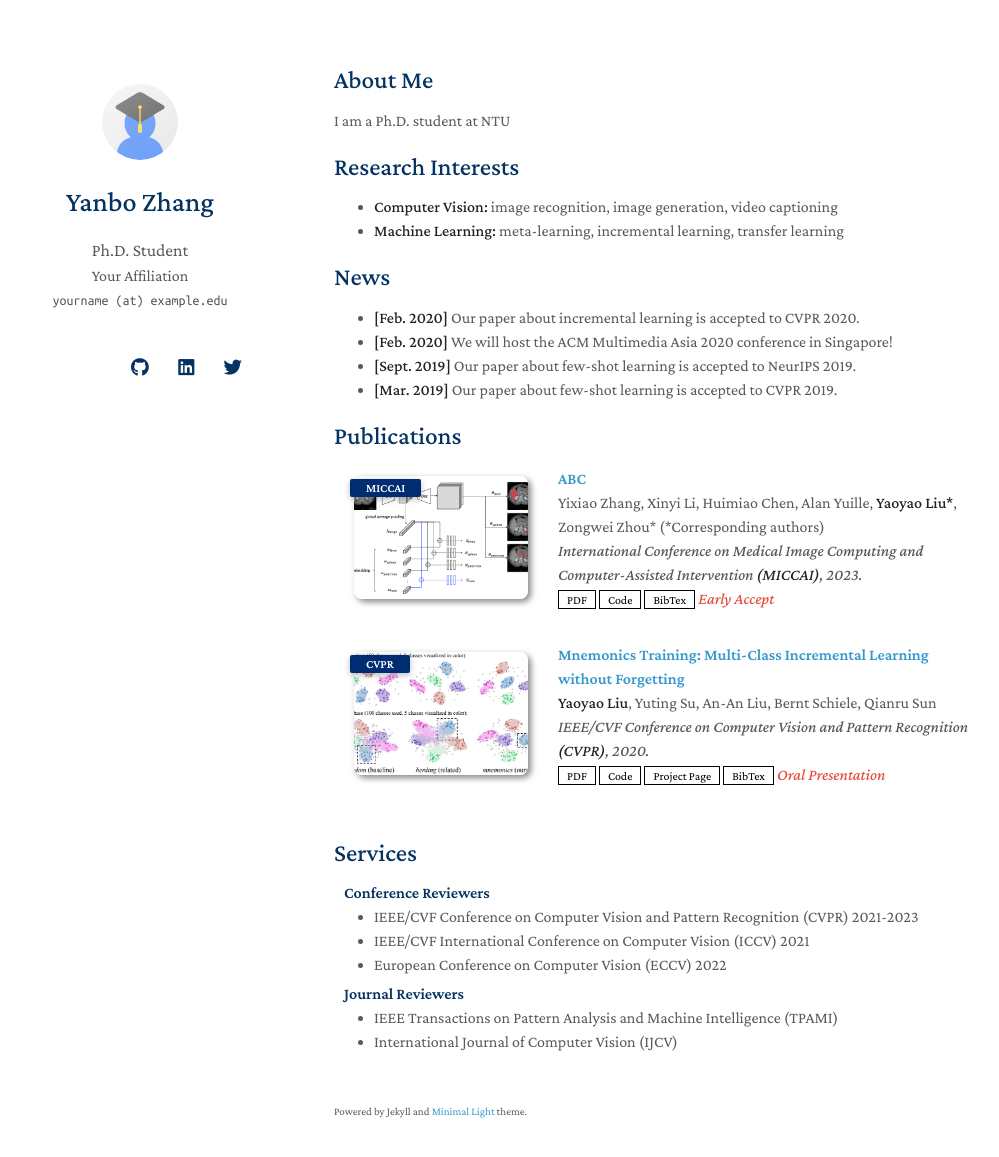
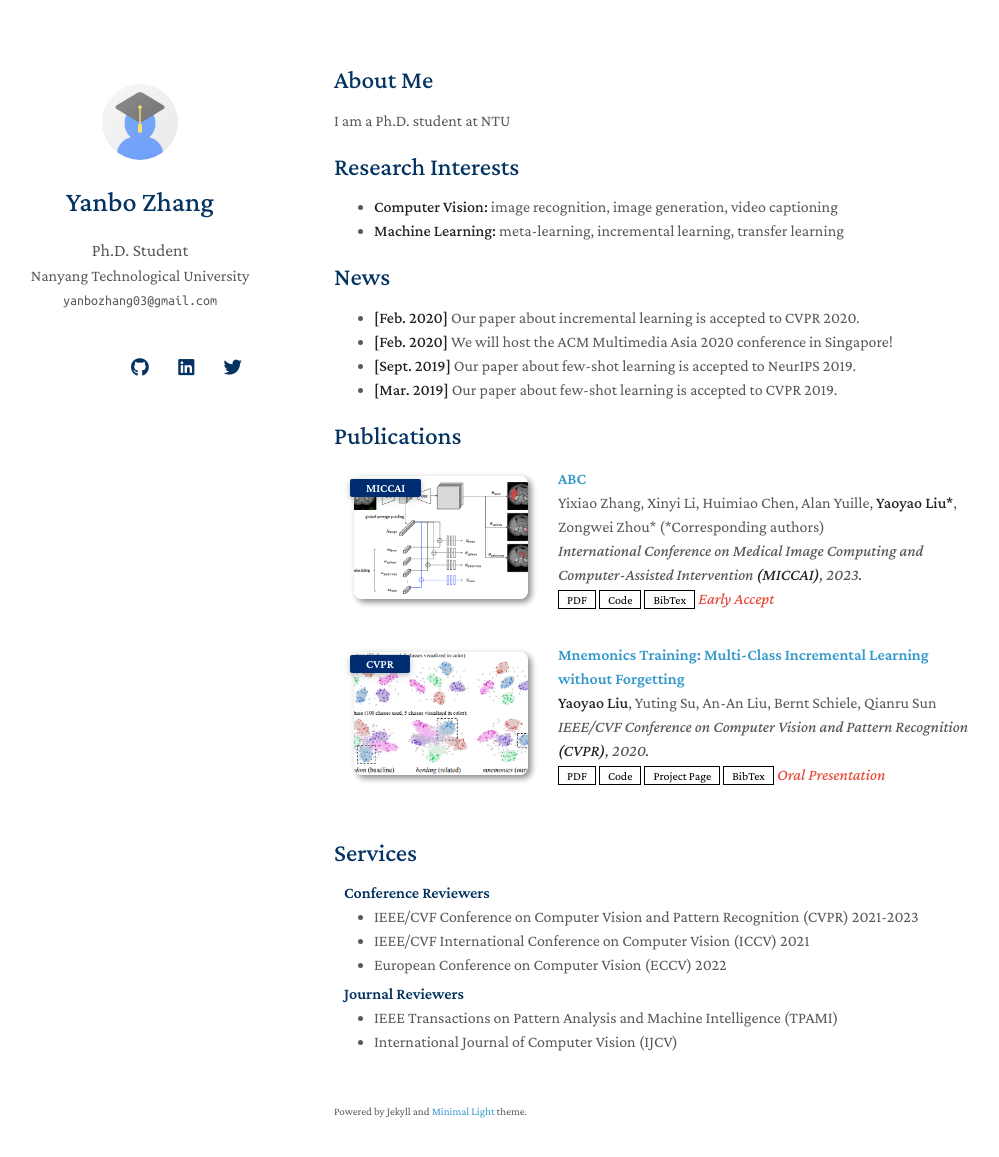
Before and after one commit to yanbozhang003/yanbozhang003.github.io, a Jekyll site: the page built from index.md, in a window 1280 px wide and 1192 px high. Shown: the top 1157 px of the window, without its empty margins (136-1135 px from the left). Built offline with Jekyll 4.4.1, drawn with Linux system fonts in a browser that asks for light colours; nearby versions of some CDN libraries; a style sheet for code colours, icons or effects is not loaded; our own code applies the rules of GitHub Pages for plain Markdown files.

Commit message:
Update _config.yml

```diff
--- a/_config.yml
+++ b/_config.yml
@@ -3,8 +3,8 @@ remote_theme: yaoyao-liu/minimal-light
 # Basic Information
 title: Yanbo Zhang
 position: Ph.D. Student
-affiliation: Your Affiliation
-email: yourname (at) example.edu
+affiliation: Nanyang Technological University
+email: yanbozhang03@gmail.com
 
 # Search Engine Optimization (SEO)
 # The following information is used to improve the website traffic from search engines, e.g., Google.
```
